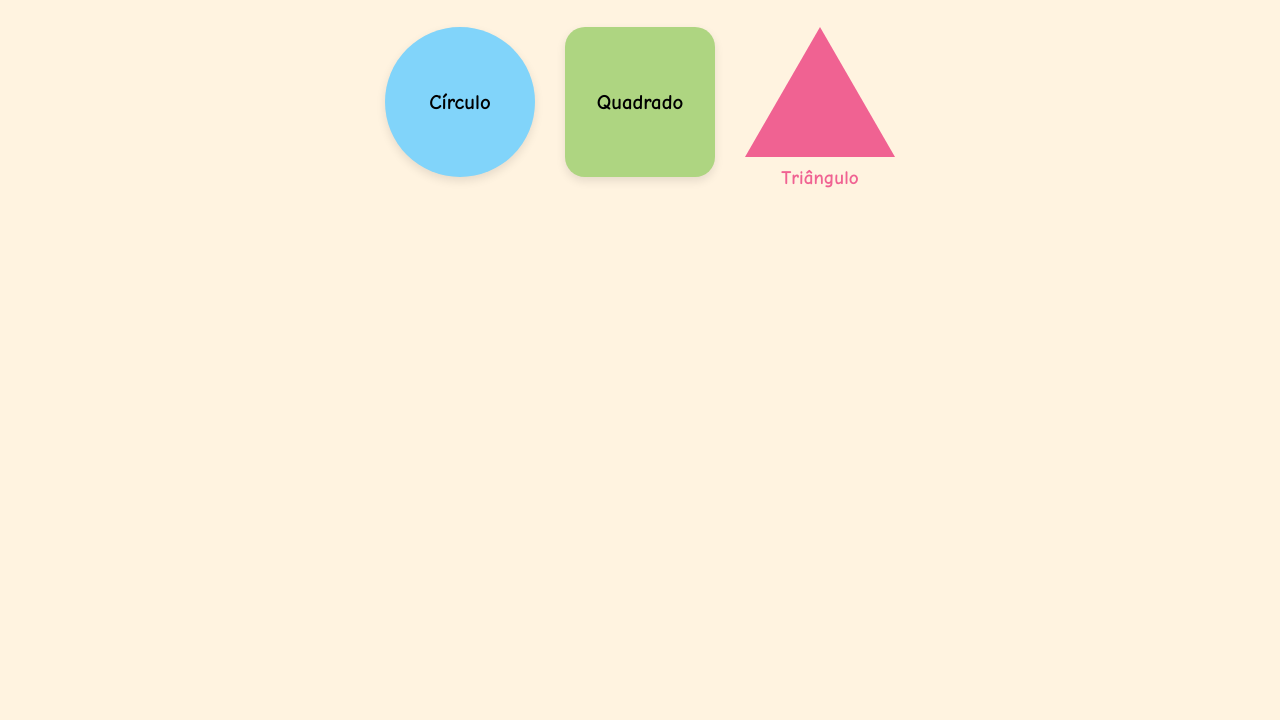
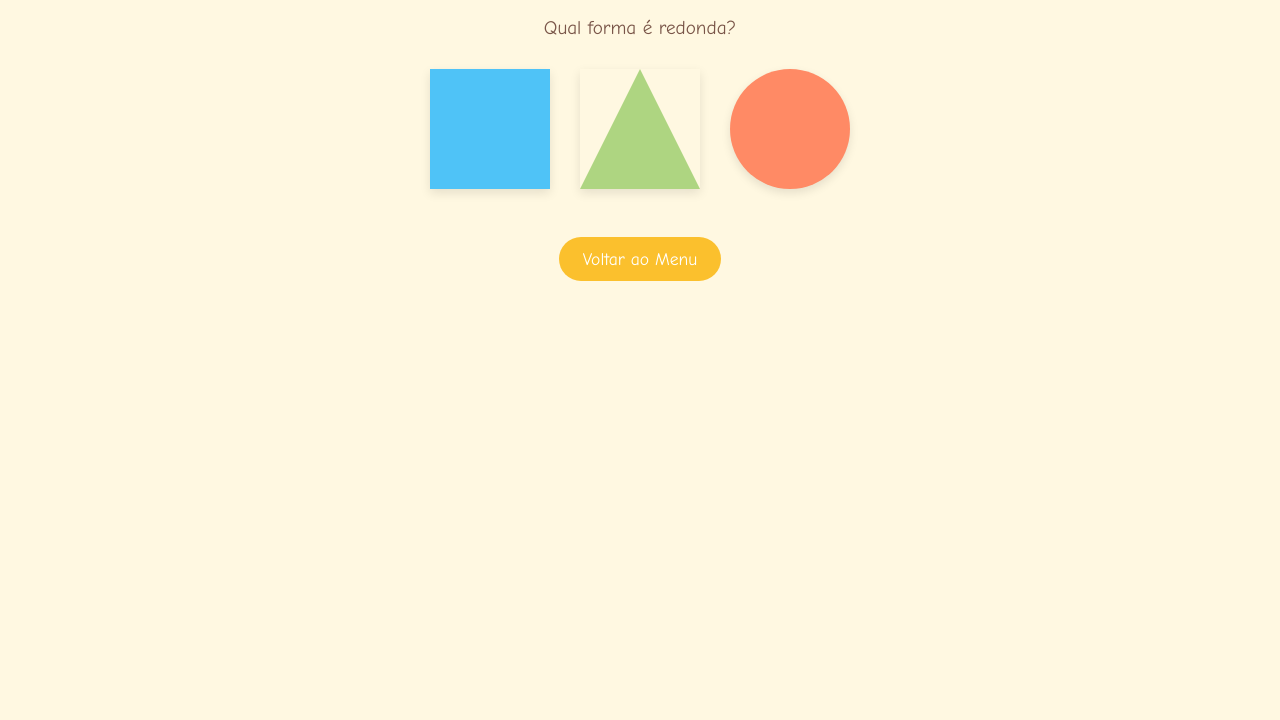
Before and after one commit to zedamannnga/site-autismo, a plain HTML site: page formas.html in a window 1280 px wide. Shown: the part 80-800 px from the top of the page. Drawn offline with Linux system fonts and the light colour scheme.

Commit message:
Update formas.html

```diff
--- a/formas.html
+++ b/formas.html
@@ -1,23 +1,31 @@
 <!DOCTYPE html>
 <html lang="pt-BR">
 <head>
-  <meta charset="UTF-8" />
-  <title>Formas Geométricas</title>
-  <meta name="viewport" content="width=device-width, initial-scale=1" />
+  <meta charset="UTF-8">
+  <title>Jogo das Formas</title>
+  <meta name="viewport" content="width=device-width, initial-scale=1.0">
   <style>
     body {
-      background: #fff3e0;
       font-family: 'Comic Sans MS', cursive, sans-serif;
-      text-align: center;
+      background-color: #fff8e1;
       margin: 0;
       padding: 0;
+      text-align: center;
     }
+
     h1 {
-      background-color: #ffb74d;
+      background-color: #fbc02d;
+      color: white;
       margin: 0;
       padding: 20px;
-      color: #ffffff;
     }
+
+    .descricao {
+      font-size: 1.2rem;
+      margin-top: 20px;
+      color: #795548;
+    }
+
     .formas-container {
       display: flex;
       flex-wrap: wrap;
@@ -25,63 +33,93 @@
       padding: 30px;
       gap: 30px;
     }
+
     .forma {
-      width: 150px;
-      height: 150px;
-      background-color: #ffe0b2;
-      border-radius: 20px;
-      box-shadow: 0 4px 10px rgba(0,0,0,0.1);
+      width: 120px;
+      height: 120px;
       display: flex;
       align-items: center;
       justify-content: center;
       cursor: pointer;
-      font-size: 1.3rem;
-      font-weight: bold;
       transition: transform 0.3s;
+      box-shadow: 0 4px 10px rgba(0,0,0,0.1);
     }
+
     .forma:hover {
-      transform: scale(1.05);
+      transform: scale(1.1);
     }
+
     .circle {
+      background-color: #ff8a65;
       border-radius: 50%;
-      background-color: #81d4fa;
     }
+
     .square {
-      background-color: #aed581;
+      background-color: #4fc3f7;
     }
+
     .triangle {
       width: 0;
       height: 0;
-      border-left: 75px solid transparent;
-      border-right: 75px solid transparent;
-      border-bottom: 130px solid #f06292;
-      background-color: transparent;
+      border-left: 60px solid transparent;
+      border-right: 60px solid transparent;
+      border-bottom: 120px solid #aed581;
+      background: none;
     }
-    .triangle-label {
-      margin-top: 10px;
-      font-size: 1.2rem;
+
+    .resultado {
+      font-size: 1.3rem;
+      margin-top: 20px;
+      color: green;
       font-weight: bold;
-      color: #f06292;
+    }
+
+    .voltar {
+      margin-top: 30px;
+    }
+
+    .voltar a {
+      background-color: #fbc02d;
+      color: white;
+      padding: 12px 24px;
+      border-radius: 25px;
+      text-decoration: none;
+      font-size: 1.1rem;
+      transition: background-color 0.3s;
+    }
+
+    .voltar a:hover {
+      background-color: #f9a825;
     }
   </style>
 </head>
 <body>
-  <h1>Aprenda as Formas!</h1>
+  <h1>Jogo das Formas</h1>
+  <div class="descricao" id="dica">Qual forma é redonda?</div>
 
   <div class="formas-container">
-    <div class="forma circle" onclick="dizer('Círculo')">Círculo</div>
-    <div class="forma square" onclick="dizer('Quadrado')">Quadrado</div>
-    <div>
-      <div class="triangle" onclick="dizer('Triângulo')"></div>
-      <div class="triangle-label">Triângulo</div>
-    </div>
+    <div class="forma square" onclick="verificarResposta('quadrado')"></div>
+    <div class="forma triangle" onclick="verificarResposta('triangulo')"></div>
+    <div class="forma circle" onclick="verificarResposta('circulo')"></div>
+  </div>
+
+  <div class="resultado" id="resultado"></div>
+
+  <div class="voltar">
+    <a href="menu.html">Voltar ao Menu</a>
   </div>
 
   <script>
-    function dizer(texto) {
-      const fala = new SpeechSynthesisUtterance(texto);
-      fala.lang = 'pt-BR';
-      speechSynthesis.speak(fala);
+    function verificarResposta(resposta) {
+      const correta = "circulo";
+      const resultado = document.getElementById("resultado");
+      if (resposta === correta) {
+        resultado.innerText = "Parabéns! Você acertou!";
+        resultado.style.color = "green";
+      } else {
+        resultado.innerText = "Ops! Tente novamente.";
+        resultado.style.color = "red";
+      }
     }
   </script>
 </body>
```
